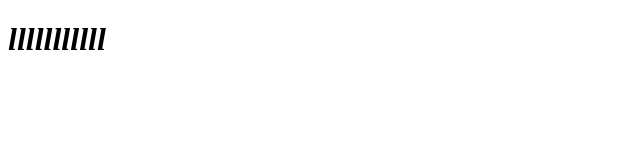
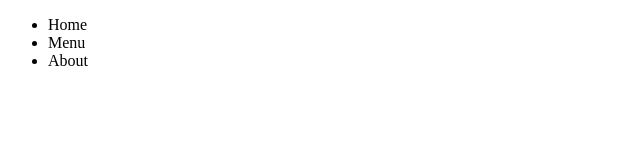
Before and after one commit to ayub552102/ahn24-fwb, a plain HTML site: page index.html in a window 1280 px wide. Shown: the whole page, without its empty margins (0-640 px from the left). Drawn offline with Linux system fonts and the light colour scheme.

Commit message:
ul li add

```diff
--- a/index.html
+++ b/index.html
@@ -7,7 +7,14 @@
 </head>
 <body>
     <header>
-        <p><address><h1>lllllllllll</h1></address></p>
+        <nav>
+            <ul>
+                <li>Home</li>
+                <li>Menu</li>
+                <li>About</li>
+            </ul>
+        </nav>
+
     </header>
 </body>
 </html>
```
